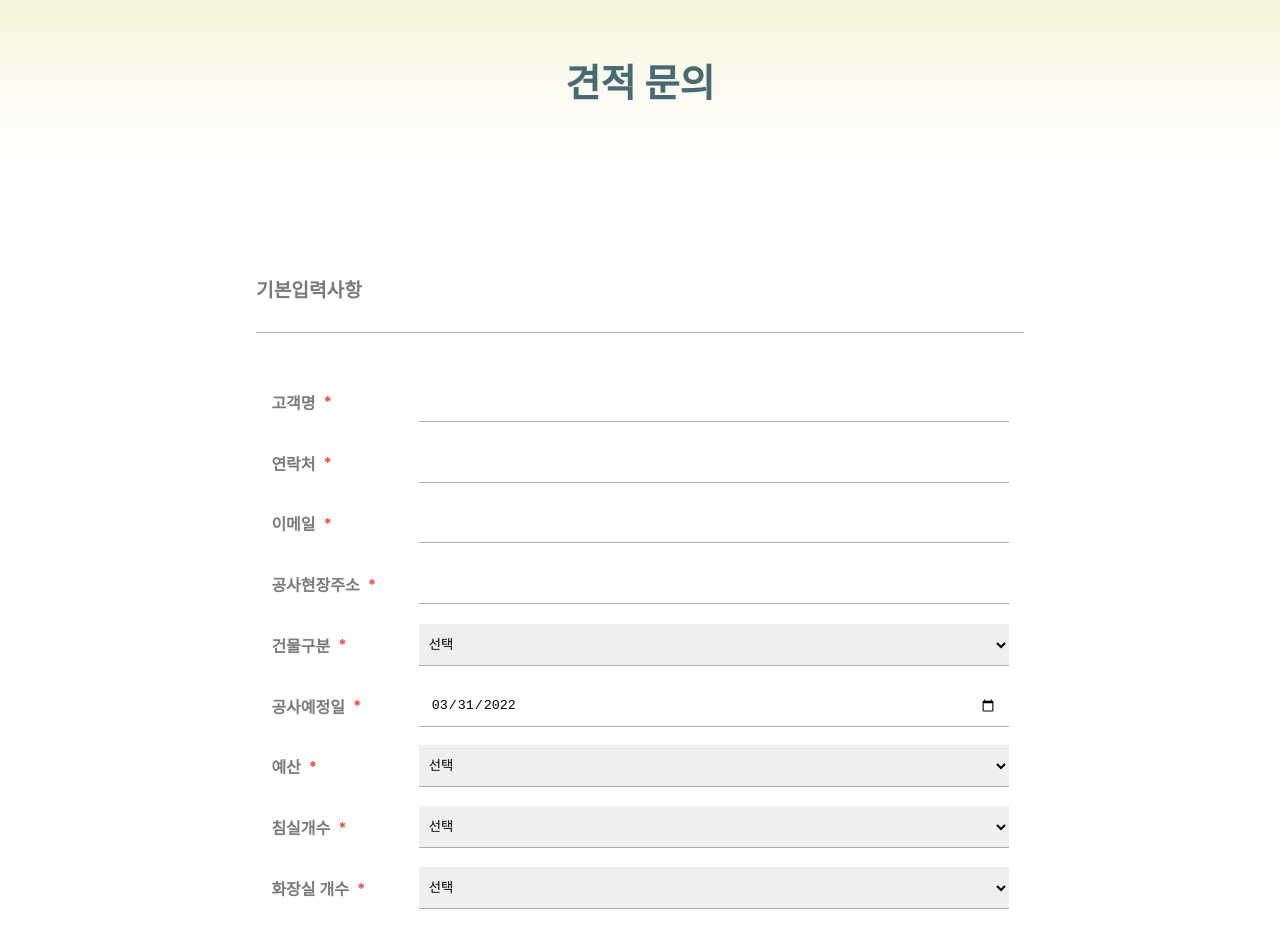
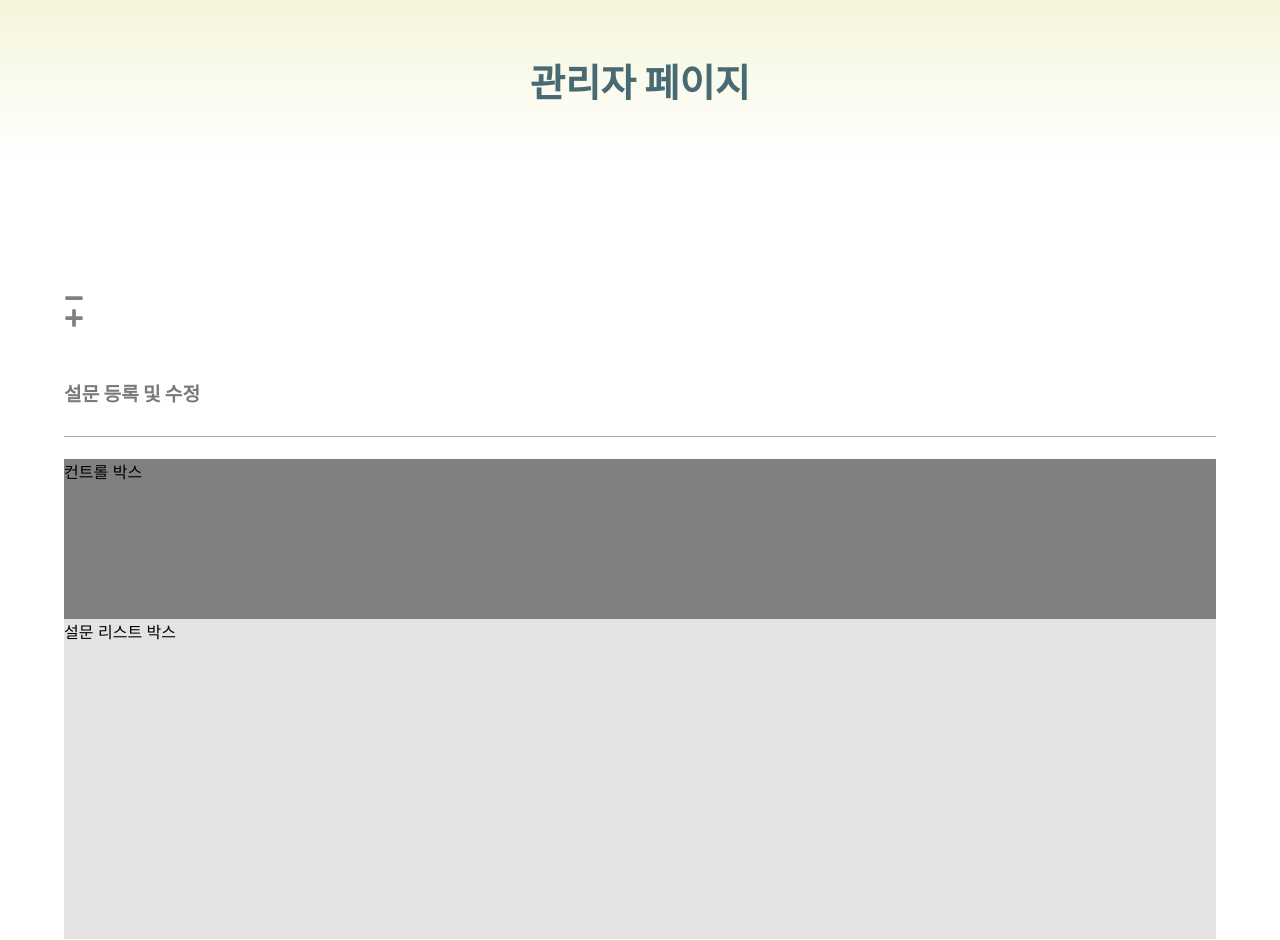
Before and after one commit to upship-kim/survey-web, a React (Create React App) app: page / in a window 1280 px wide. Shown: the top 940 px of the page. Built offline with nearby package versions, Linux system fonts and the light colour scheme.

Commit message:
add adminPage 추가 및 스케치

```diff
--- a/src/App.tsx
+++ b/src/App.tsx
@@ -2,12 +2,14 @@ import React from "react";
 import { RecoilRoot } from "recoil";
 
 import "./App.css";
+import AdminPage from "./components/pages/AdminPage";
 import SurveyPage from "./components/pages/SurveyPage";
 
 function App() {
     return (
         <RecoilRoot>
-            <SurveyPage />
+            {/* <SurveyPage /> */}
+            <AdminPage />
         </RecoilRoot>
     );
 }
--- /dev/null
+++ b/src/components/atoms/PlusMinusIcon.tsx
@@ -0,0 +1,15 @@
+import { FaPlus } from "react-icons/fa";
+import { FaMinus } from "react-icons/fa";
+
+interface IconProps {
+    isActive: boolean;
+}
+const PlusMinusIcon = ({ isActive }: IconProps) => {
+    return isActive ? (
+        <FaMinus size={20} color={"gray"} />
+    ) : (
+        <FaPlus size={20} color={"gray"} />
+    );
+};
+
+export default PlusMinusIcon;
--- /dev/null
+++ b/src/components/pages/AdminPage.tsx
@@ -0,0 +1,37 @@
+import React from "react";
+import styled from "styled-components";
+import PlusMinusIcon from "../atoms/PlusMinusIcon";
+import BlockTitle from "../molecures/BlockTitle";
+import Header from "../molecures/Header";
+
+const AdminPage = () => {
+    return (
+        <>
+            <Header title="관리자 페이지" />
+            <Container>
+                <PlusMinusIcon isActive />
+                <PlusMinusIcon isActive={false} />
+                <BlockTitle leftText={"설문 등록 및 수정"} hasRightText={""} />
+                <ControllBox>컨트롤 박스 </ControllBox>
+                <SurveyListBox>설문 리스트 박스 </SurveyListBox>
+            </Container>
+        </>
+    );
+};
+
+export default AdminPage;
+const Container = styled.div`
+    display: flex;
+    flex-direction: column;
+    padding: 4rem;
+`;
+const ControllBox = styled.div`
+    background-color: gray;
+    width: 100%;
+    height: 20vh;
+`;
+const SurveyListBox = styled.div`
+    background-color: #e3e3e3;
+    width: 100%;
+    height: 40vh;
+`;
```
